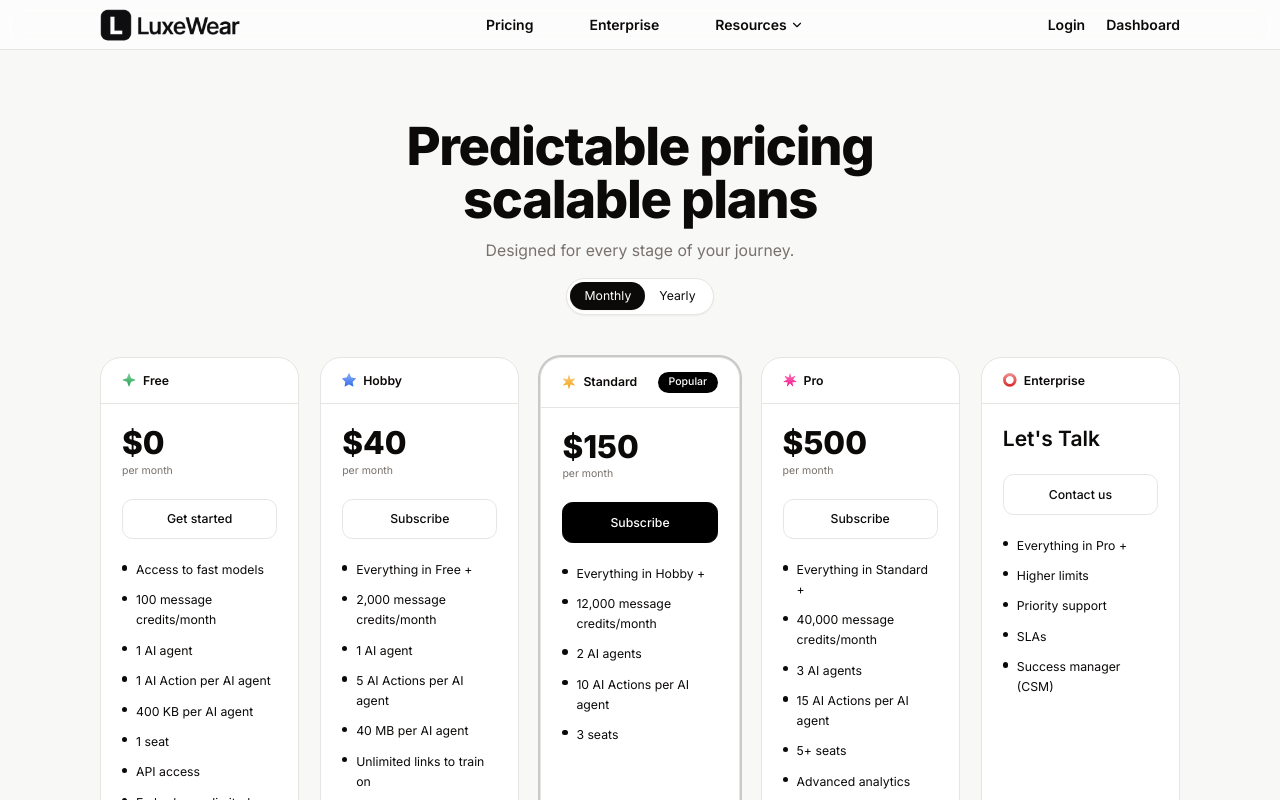
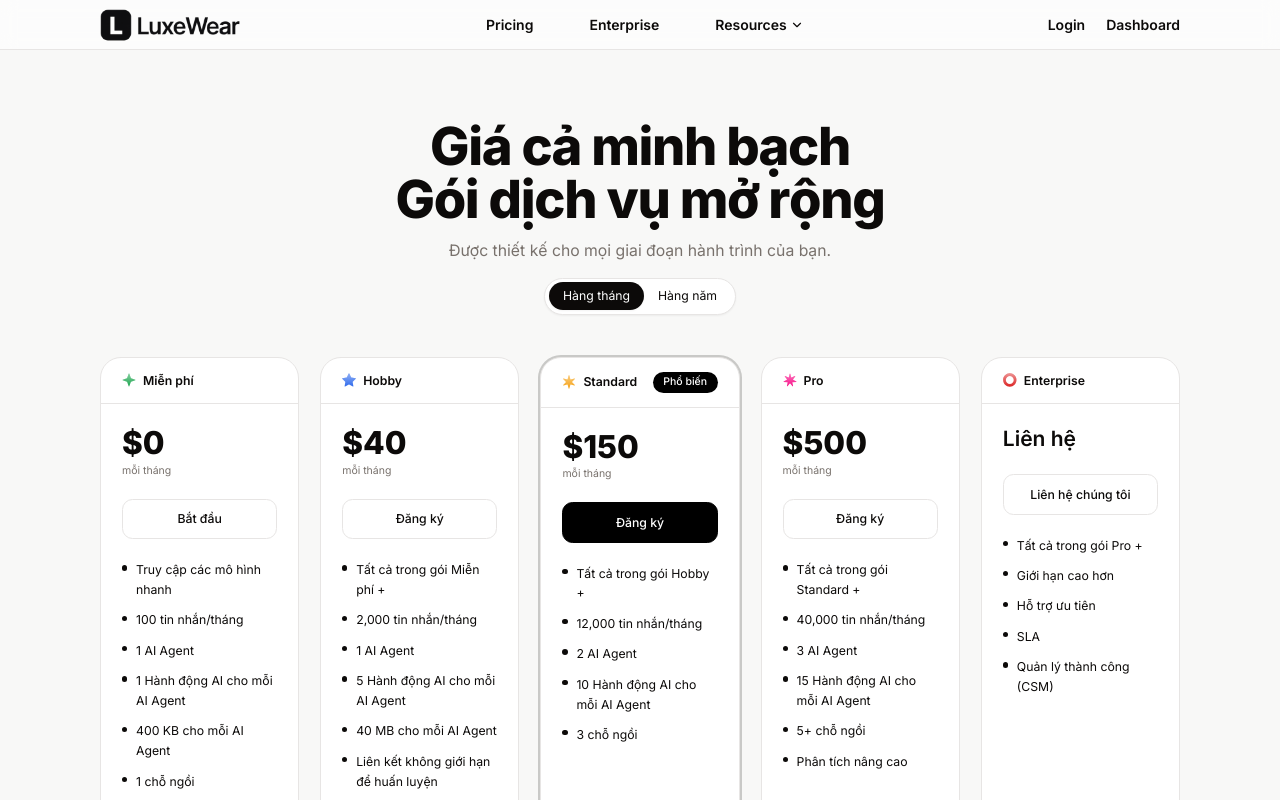
Before and after one commit to vuducanh221104/client-luxe-wear-ai, a Next.js app: page /pricing in a window 1280 px wide. Shown: the top 800 px of the page. Built offline with nearby package versions, Linux system fonts and the light colour scheme; no server answers.

Commit message:
feat: translate UI text to Vietnamese for enterprise, pricing, and dashboard pages to enhance localization

```diff
--- a/app/(user)/enterprise/page.tsx
+++ b/app/(user)/enterprise/page.tsx
@@ -33,7 +33,7 @@ export default function EnterprisePage() {
     // TODO: Implement form submission
     setTimeout(() => {
       setSubmitting(false);
-      alert("Thank you! Our team will reach out to you soon.");
+      alert("Cảm ơn bạn! Nhóm của chúng tôi sẽ liên hệ với bạn sớm.");
       setFormData({ email: "", message: "" });
     }, 1000);
   };
@@ -45,12 +45,12 @@ export default function EnterprisePage() {
         <div className="container mx-auto px-4">
           <div className="max-w-4xl mx-auto text-center space-y-6">
             <h1 className="text-4xl md:text-6xl lg:text-7xl font-extrabold tracking-tight leading-tight">
-              Enterprise-ready AI
+              AI sẵn sàng cho doanh nghiệp
               <br />
-              for customer service
+              cho dịch vụ khách hàng
             </h1>
             <p className="text-base md:text-lg text-muted-foreground max-w-2xl mx-auto leading-relaxed">
-              Scale customer support with enterprise-grade AI agents. Handle massive volumes with advanced infrastructure, intelligent automation, and team support. Deliver exceptional experiences with unmatched reliability.
+              Mở rộng quy mô hỗ trợ khách hàng với các AI Agent cấp doanh nghiệp. Xử lý khối lượng lớn với cơ sở hạ tầng tiên tiến, tự động hóa thông minh và hỗ trợ nhóm. Cung cấp trải nghiệm đặc biệt với độ tin cậy vô song.
             </p>
             <div className="pt-4">
               <Button
@@ -61,7 +61,7 @@ export default function EnterprisePage() {
                 }}
                 asChild
               >
-                <Link href="#contact">Contact us</Link>
+                <Link href="#contact">Liên hệ chúng tôi</Link>
               </Button>
             </div>
           </div>
@@ -72,7 +72,7 @@ export default function EnterprisePage() {
       <section className="py-12 border-y">
         <div className="container mx-auto px-4">
           <p className="text-center text-sm text-muted-foreground mb-8">
-            Trusted by 10,000+ businesses worldwide
+            Được tin tưởng bởi hơn 10,000 doanh nghiệp trên toàn thế giới
           </p>
           <div className="flex flex-wrap items-center justify-center gap-8 md:gap-12 opacity-60">
             <div className="text-2xl font-bold text-muted-foreground">SIEMENS</div>
@@ -89,10 +89,10 @@ export default function EnterprisePage() {
       <section className="py-20 md:py-32">
         <div className="container mx-auto px-4">
           <div className="mb-6 inline-flex items-center gap-2 rounded-full border px-3 py-1 text-xs text-muted-foreground mx-auto justify-center">
-            <span className="h-2 w-2 rounded-full bg-pink-500" /> Features
+            <span className="h-2 w-2 rounded-full bg-pink-500" /> Tính năng
           </div>
           <h2 className="text-3xl md:text-5xl font-extrabold tracking-tight text-center mb-12 md:mb-16">
-            What&apos;s included in Enterprise
+            Những gì được bao gồm trong Enterprise
           </h2>
 
           {/* Primary Feature Cards */}
@@ -104,12 +104,12 @@ export default function EnterprisePage() {
                   <div className="mx-auto w-16 h-16 rounded-full bg-gradient-to-br from-purple-500 to-pink-500 flex items-center justify-center">
                     <Users className="h-8 w-8 text-white" />
                   </div>
-                  <div className="text-sm font-semibold">24/7 Support</div>
+                  <div className="text-sm font-semibold">Hỗ trợ 24/7</div>
                 </div>
               </div>
-              <h3 className="text-xl font-bold mb-2">Dedicated account manager</h3>
+              <h3 className="text-xl font-bold mb-2">Quản lý tài khoản chuyên dụng</h3>
               <p className="text-sm md:text-base text-muted-foreground leading-relaxed">
-                Enjoy 24/7 support, monitoring, and guidance from your expert.
+                Tận hưởng hỗ trợ, giám sát và hướng dẫn 24/7 từ chuyên gia của bạn.
               </p>
             </div>
 
@@ -124,9 +124,9 @@ export default function EnterprisePage() {
                   ))}
                 </div>
               </div>
-              <h3 className="text-xl font-bold mb-2">Custom integrations</h3>
+              <h3 className="text-xl font-bold mb-2">Tích hợp tùy chỉnh</h3>
               <p className="text-sm md:text-base text-muted-foreground leading-relaxed">
-                We build tailored integrations to seamlessly fit your internal tools and workflows.
+                Chúng tôi xây dựng các tích hợp được tùy chỉnh để phù hợp liền mạch với các công cụ và quy trình làm việc nội bộ của bạn.
               </p>
             </div>
 
@@ -159,14 +159,14 @@ export default function EnterprisePage() {
                   <div className="absolute inset-0 flex items-center justify-center">
                     <div className="text-center">
                       <div className="text-2xl font-bold">1.04s</div>
-                      <div className="text-xs text-muted-foreground">Response</div>
+                      <div className="text-xs text-muted-foreground">Phản hồi</div>
                     </div>
                   </div>
                 </div>
               </div>
-              <h3 className="text-xl font-bold mb-2">SLA guarantees</h3>
+              <h3 className="text-xl font-bold mb-2">Đảm bảo SLA</h3>
               <p className="text-sm md:text-base text-muted-foreground leading-relaxed">
-                Enjoy enterprise-grade uptime, reliability, and support with SLAs.
+                Tận hưởng thời gian hoạt động, độ tin cậy và hỗ trợ cấp doanh nghiệp với SLA.
               </p>
             </div>
           </div>
@@ -179,9 +179,9 @@ export default function EnterprisePage() {
                   <Lock className="h-5 w-5" />
                 </div>
                 <div>
-                  <h3 className="font-semibold mb-2">Advanced security features</h3>
+                  <h3 className="font-semibold mb-2">Tính năng bảo mật nâng cao</h3>
                   <p className="text-sm text-muted-foreground leading-relaxed">
-                    Includes SSO, detailed audit logs, and robust custom security controls for compliance.
+                    Bao gồm SSO, nhật ký kiểm tra chi tiết và các điều khiển bảo mật tùy chỉnh mạnh mẽ để tuân thủ.
                   </p>
                 </div>
               </div>
@@ -193,9 +193,9 @@ export default function EnterprisePage() {
                   <TrendingUp className="h-5 w-5" />
                 </div>
                 <div>
-                  <h3 className="font-semibold mb-2">Prioritized features on roadmap</h3>
+                  <h3 className="font-semibold mb-2">Tính năng ưu tiên trên lộ trình</h3>
                   <p className="text-sm text-muted-foreground leading-relaxed">
-                    Influence our roadmap by shaping what we build next based on your enterprise needs.
+                    Ảnh hưởng đến lộ trình của chúng tôi bằng cách định hình những gì chúng tôi xây dựng tiếp theo dựa trên nhu cầu doanh nghiệp của bạn.
                   </p>
                 </div>
               </div>
@@ -207,9 +207,9 @@ export default function EnterprisePage() {
                   <BarChart3 className="h-5 w-5" />
                 </div>
                 <div>
-                  <h3 className="font-semibold mb-2">Higher limits</h3>
+                  <h3 className="font-semibold mb-2">Giới hạn cao hơn</h3>
                   <p className="text-sm text-muted-foreground leading-relaxed">
-                    Access increased usage limits across agents, sources, and message volume to scale.
+                    Truy cập các giới hạn sử dụng tăng lên trên các agent, nguồn và khối lượng tin nhắn để mở rộng quy mô.
                   </p>
                 </div>
               </div>
@@ -227,7 +227,7 @@ export default function EnterprisePage() {
               <div className="absolute bottom-0 right-0 w-32 h-32 bg-yellow-500/20 rounded-full translate-x-1/2 translate-y-1/2 blur-3xl" />
               <div className="relative z-10 text-center">
                 <p className="text-lg md:text-xl text-muted-foreground leading-relaxed mb-6">
-                  &quot;LuxeWear is a strong signal of how customer support will evolve. It is an early adopter of the agentic approach, which will become increasingly effective, trusted, and prominent.&quot;
+                  &quot;LuxeWear là một tín hiệu mạnh mẽ về cách hỗ trợ khách hàng sẽ phát triển. Đây là người áp dụng sớm phương pháp agentic, điều này sẽ ngày càng hiệu quả, đáng tin cậy và nổi bật.&quot;
                 </p>
                 <div className="flex items-center justify-center gap-3">
                   <div className="w-12 h-12 rounded-full bg-muted flex items-center justify-center">
@@ -251,17 +251,17 @@ export default function EnterprisePage() {
             {/* Left: Heading + copy + badges */}
             <div className="space-y-6">
               <div className="inline-flex items-center rounded-full border px-3 py-1 text-xs text-muted-foreground">
-                <span className="h-2 w-2 rounded-full bg-pink-500 mr-2" /> Security
+                <span className="h-2 w-2 rounded-full bg-pink-500 mr-2" /> Bảo mật
               </div>
               <h2 className="text-4xl md:text-6xl font-extrabold tracking-tight leading-tight">
-                Enterprise-grade
+                Bảo mật & quyền riêng tư
                 <br />
-                security & privacy
+                cấp doanh nghiệp
               </h2>
               <p className="text-base md:text-lg text-muted-foreground max-w-2xl leading-relaxed">
-                We take security and compliance seriously. LuxeWear is SOC 2 Type II and
-                GDPR compliant, trusted by thousands of businesses to build secure and
-                compliant AI Agents.
+                Chúng tôi coi trọng bảo mật và tuân thủ. LuxeWear tuân thủ SOC 2 Type II và
+                GDPR, được tin tưởng bởi hàng nghìn doanh nghiệp để xây dựng các AI Agent
+                an toàn và tuân thủ.
               </p>
               <div className="flex items-center gap-8 pt-4">
                 <div className="h-20 w-auto bg-muted rounded-lg flex items-center justify-center px-4">
@@ -277,9 +277,9 @@ export default function EnterprisePage() {
             <div className="rounded-3xl border overflow-hidden divide-y hover:shadow-lg transition-shadow duration-300">
               <div className="flex items-center justify-between p-6 md:p-8 hover:bg-muted/30 transition-colors">
                 <div className="max-w-xl">
-                  <h3 className="text-xl font-semibold mb-2">Your data stays yours</h3>
+                  <h3 className="text-xl font-semibold mb-2">Dữ liệu của bạn vẫn thuộc về bạn</h3>
                   <p className="text-sm md:text-base text-muted-foreground leading-relaxed">
-                    Your data is only accessible to your AI agent and is never used to train models.
+                    Dữ liệu của bạn chỉ có thể truy cập bởi AI Agent của bạn và không bao giờ được sử dụng để huấn luyện mô hình.
                   </p>
                 </div>
                 <div className="h-24 w-24 rounded-lg bg-gradient-to-br from-blue-500/20 to-cyan-500/20 flex items-center justify-center shrink-0">
@@ -288,9 +288,9 @@ export default function EnterprisePage() {
               </div>
               <div className="flex items-center justify-between p-6 md:p-8 hover:bg-muted/30 transition-colors">
                 <div className="max-w-xl">
-                  <h3 className="text-xl font-semibold mb-2">Data encryption</h3>
+                  <h3 className="text-xl font-semibold mb-2">Mã hóa dữ liệu</h3>
                   <p className="text-sm md:text-base text-muted-foreground leading-relaxed">
-                    All data is encrypted at rest and in transit using industry-standard encryption algorithms.
+                    Tất cả dữ liệu được mã hóa khi nghỉ và khi truyền tải bằng các thuật toán mã hóa tiêu chuẩn ngành.
                   </p>
                 </div>
                 <div className="h-24 w-24 rounded-lg bg-gradient-to-br from-green-500/20 to-yellow-500/20 flex items-center justify-center shrink-0">
@@ -299,9 +299,9 @@ export default function EnterprisePage() {
               </div>
               <div className="flex items-center justify-between p-6 md:p-8 hover:bg-muted/30 transition-colors">
                 <div className="max-w-xl">
-                  <h3 className="text-xl font-semibold mb-2">Secure integrations</h3>
+                  <h3 className="text-xl font-semibold mb-2">Tích hợp an toàn</h3>
                   <p className="text-sm md:text-base text-muted-foreground leading-relaxed">
-                    We use verified variables to ensure users can access only their own data in your systems.
+                    Chúng tôi sử dụng các biến đã xác minh để đảm bảo người dùng chỉ có thể truy cập dữ liệu của chính họ trong hệ thống của bạn.
                   </p>
                 </div>
                 <div className="h-24 w-24 rounded-lg bg-gradient-to-br from-pink-500/20 to-orange-500/20 flex items-center justify-center shrink-0">
@@ -315,10 +315,10 @@ export default function EnterprisePage() {
           <div className="container mx-auto px-6 mt-10 flex flex-col sm:flex-row items-center justify-between gap-4 rounded-2xl border py-4 hover:shadow-md transition-shadow duration-300">
             <div className="flex items-center gap-2 text-sm">
               <Shield className="h-4 w-4" />
-              <span>LuxeWear is committed to safeguarding your data.</span>
+              <span>LuxeWear cam kết bảo vệ dữ liệu của bạn.</span>
             </div>
             <Link href="/docs/user-guides" className="inline-flex items-center gap-1 text-sm font-medium hover:text-foreground transition-colors">
-              Learn more <span>→</span>
+              Tìm hiểu thêm <span>→</span>
             </Link>
           </div>
         </div>
@@ -331,13 +331,13 @@ export default function EnterprisePage() {
             {/* Left: Heading + description */}
             <div className="space-y-6">
               <div className="inline-flex items-center rounded-full border px-3 py-1 text-xs text-muted-foreground">
-                <span className="h-2 w-2 rounded-full bg-pink-500 mr-2" /> Get in touch
+                <span className="h-2 w-2 rounded-full bg-pink-500 mr-2" /> Liên hệ
               </div>
               <h2 className="text-4xl md:text-5xl font-extrabold tracking-tight leading-tight">
-                Get started with our enterprise plan
+                Bắt đầu với gói doanh nghiệp của chúng tôi
               </h2>
               <p className="text-base md:text-lg text-muted-foreground leading-relaxed">
-                Enter your details, and our team will reach out to design a custom plan tailored to your needs.
+                Nhập thông tin chi tiết của bạn, và nhóm của chúng tôi sẽ liên hệ để thiết kế một gói tùy chỉnh phù hợp với nhu cầu của bạn.
               </p>
             </div>
 
@@ -346,12 +346,12 @@ export default function EnterprisePage() {
               <form onSubmit={handleSubmit} className="space-y-6">
                 <div>
                   <label htmlFor="email" className="block text-sm font-medium mb-2">
-                    Work email
+                    Email công việc
                   </label>
                   <Input
                     id="email"
                     type="email"
-                    placeholder="your.email@example.com"
+                    placeholder="email.cua.ban@example.com"
                     value={formData.email}
                     onChange={(e) => setFormData({ ...formData, email: e.target.value })}
                     required
@@ -360,11 +360,11 @@ export default function EnterprisePage() {
                 </div>
                 <div>
                   <label htmlFor="message" className="block text-sm font-medium mb-2">
-                    How can we help you?
+                    Chúng tôi có thể giúp gì cho bạn?
                   </label>
                   <Textarea
                     id="message"
-                    placeholder="Write your message..."
+                    placeholder="Viết tin nhắn của bạn..."
                     value={formData.message}
                     onChange={(e) => setFormData({ ...formData, message: e.target.value })}
                     required
@@ -382,7 +382,7 @@ export default function EnterprisePage() {
                     borderImage: "linear-gradient(90deg, #FF7A7A 0%, #FF8C5A 25%, #FFB056 50%, #A77BFF 75%, #6C7BFF 100%) 1",
                   }}
                 >
-                  {submitting ? "Submitting..." : "Submit"}
+                  {submitting ? "Đang gửi..." : "Gửi"}
                 </Button>
               </form>
             </div>
--- a/app/(user)/pricing/page.tsx
+++ b/app/(user)/pricing/page.tsx
@@ -8,22 +8,22 @@ export default function PricingPage() {
   const plans = [
     {
       key: "free",
-      name: "Free",
+      name: "Miễn phí",
       icon: "/images/pricing/star-1.svg",
       priceMonthly: 0,
       priceYearly: 0,
-      cta: "Get started",
+      cta: "Bắt đầu",
       features: [
-        "Access to fast models",
-        "100 message credits/month",
-        "1 AI agent",
-        "1 AI Action per AI agent",
-        "400 KB per AI agent",
-        "1 seat",
-        "API access",
-        "Embed on unlimited websites",
+        "Truy cập các mô hình nhanh",
+        "100 tin nhắn/tháng",
+        "1 AI Agent",
+        "1 Hành động AI cho mỗi AI Agent",
+        "400 KB cho mỗi AI Agent",
+        "1 chỗ ngồi",
+        "Truy cập API",
+        "Nhúng trên website không giới hạn",
       ],
-      footnote: "AI agents get deleted after 14 days of inactivity on the free plan.",
+      footnote: "AI Agent sẽ bị xóa sau 14 ngày không hoạt động trên gói miễn phí.",
     },
     {
       key: "hobby",
@@ -31,15 +31,15 @@ export default function PricingPage() {
       icon: "/images/pricing/star-2.svg",
       priceMonthly: 40,
       priceYearly: 400,
-      cta: "Subscribe",
+      cta: "Đăng ký",
       features: [
-        "Everything in Free +",
-        "2,000 message credits/month",
-        "1 AI agent",
-        "5 AI Actions per AI agent",
-        "40 MB per AI agent",
-        "Unlimited links to train on",
-        "Basic analytics",
+        "Tất cả trong gói Miễn phí +",
+        "2,000 tin nhắn/tháng",
+        "1 AI Agent",
+        "5 Hành động AI cho mỗi AI Agent",
+        "40 MB cho mỗi AI Agent",
+        "Liên kết không giới hạn để huấn luyện",
+        "Phân tích cơ bản",
       ],
     },
     {
@@ -48,14 +48,14 @@ export default function PricingPage() {
       icon: "/images/pricing/star-3.svg",
       priceMonthly: 150,
       priceYearly: 1500,
-      cta: "Subscribe",
+      cta: "Đăng ký",
       popular: true,
       features: [
-        "Everything in Hobby +",
-        "12,000 message credits/month",
-        "2 AI agents",
-        "10 AI Actions per AI agent",
-        "3 seats",
+        "Tất cả trong gói Hobby +",
+        "12,000 tin nhắn/tháng",
+        "2 AI Agent",
+        "10 Hành động AI cho mỗi AI Agent",
+        "3 chỗ ngồi",
       ],
     },
     {
@@ -64,14 +64,14 @@ export default function PricingPage() {
       icon: "/images/pricing/star-4.svg",
       priceMonthly: 500,
       priceYearly: 5000,
-      cta: "Subscribe",
+      cta: "Đăng ký",
       features: [
-        "Everything in Standard +",
-        "40,000 message credits/month",
-        "3 AI agents",
-        "15 AI Actions per AI agent",
-        "5+ seats",
-        "Advanced analytics",
+        "Tất cả trong gói Standard +",
+        "40,000 tin nhắn/tháng",
+        "3 AI Agent",
+        "15 Hành động AI cho mỗi AI Agent",
+        "5+ chỗ ngồi",
+        "Phân tích nâng cao",
       ],
     },
     {
@@ -80,13 +80,13 @@ export default function PricingPage() {
       icon: "/images/pricing/star-5.svg",
       priceMonthly: null,
       priceYearly: null,
-      cta: "Contact us",
+      cta: "Liên hệ chúng tôi",
       features: [
-        "Everything in Pro +",
-        "Higher limits",
-        "Priority support",
-        "SLAs",
-        "Success manager (CSM)",
+        "Tất cả trong gói Pro +",
+        "Giới hạn cao hơn",
+        "Hỗ trợ ưu tiên",
+        "SLA",
+        "Quản lý thành công (CSM)",
       ],
     },
   ];
@@ -96,11 +96,11 @@ export default function PricingPage() {
       <div className="container mx-auto px-4">
         <div className="text-center space-y-4">
           <h1 className="text-4xl md:text-6xl font-extrabold tracking-tight leading-tight">
-            Predictable pricing
-            <br /> scalable plans
+            Giá cả minh bạch
+            <br /> Gói dịch vụ mở rộng
           </h1>
           <p className="text-base md:text-lg text-muted-foreground max-w-2xl mx-auto">
-            Designed for every stage of your journey.
+            Được thiết kế cho mọi giai đoạn hành trình của bạn.
           </p>
 
           <div className="mt-6 inline-flex items-center rounded-full border bg-background p-1 text-sm shadow-sm">
@@ -110,7 +110,7 @@ export default function PricingPage() {
                 billing === "monthly" ? "bg-foreground text-background shadow-sm" : "hover:bg-muted"
               }`}
             >
-              Monthly
+              Hàng tháng
             </button>
             <button
               onClick={() => setBilling("yearly")}
@@ -118,7 +118,7 @@ export default function PricingPage() {
                 billing === "yearly" ? "bg-foreground text-background shadow-sm" : "hover:bg-muted"
               }`}
             >
-              Yearly
+              Hàng năm
             </button>
           </div>
         </div>
@@ -134,21 +134,21 @@ export default function PricingPage() {
                   <span>{plan.name}</span>
                 </div>
                 {plan.popular ? (
-                  <span className="rounded-full bg-black text-white text-xs px-3 py-1 font-medium">Popular</span>
+                  <span className="rounded-full bg-black text-white text-xs px-3 py-1 font-medium">Phổ biến</span>
                 ) : null}
               </div>
 
               {/* Price */}
               <div className="px-6 pt-6">
                 {plan.priceMonthly === null ? (
-                  <div className="text-2xl font-semibold">Let's Talk</div>
+                  <div className="text-2xl font-semibold">Liên hệ</div>
                 ) : (
                   <>
                     <div className="text-4xl font-extrabold">
                       ${billing === "monthly" ? plan.priceMonthly : plan.priceYearly}
                     </div>
                     <div className="text-xs text-muted-foreground mt-1">
-                      per {billing === "monthly" ? "month" : "year"}
+                      {billing === "monthly" ? "mỗi tháng" : "mỗi năm"}
                     </div>
                   </>
                 )}
```
Also changed, not shown: app/dashboard/page.tsx (+36 -36 lines).
